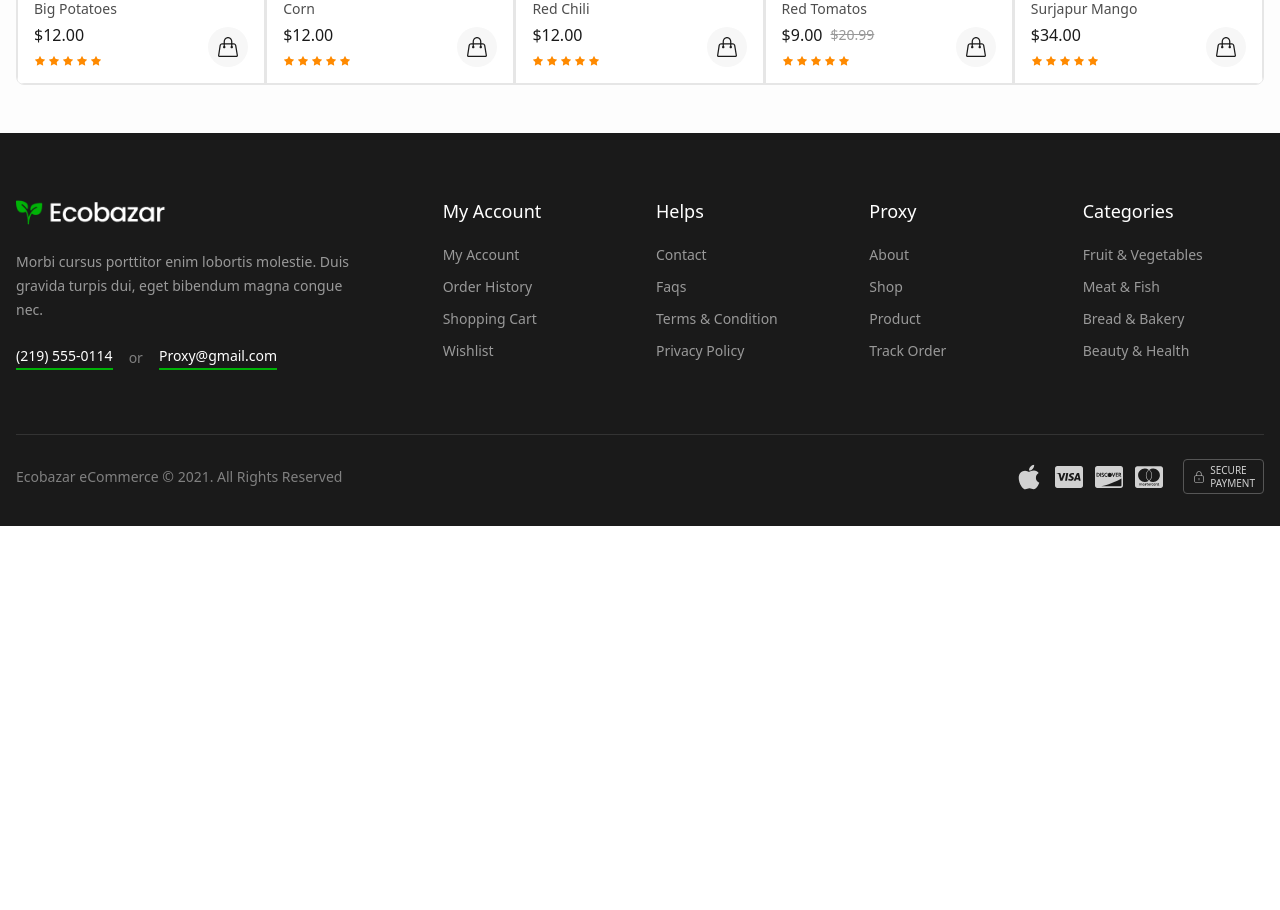
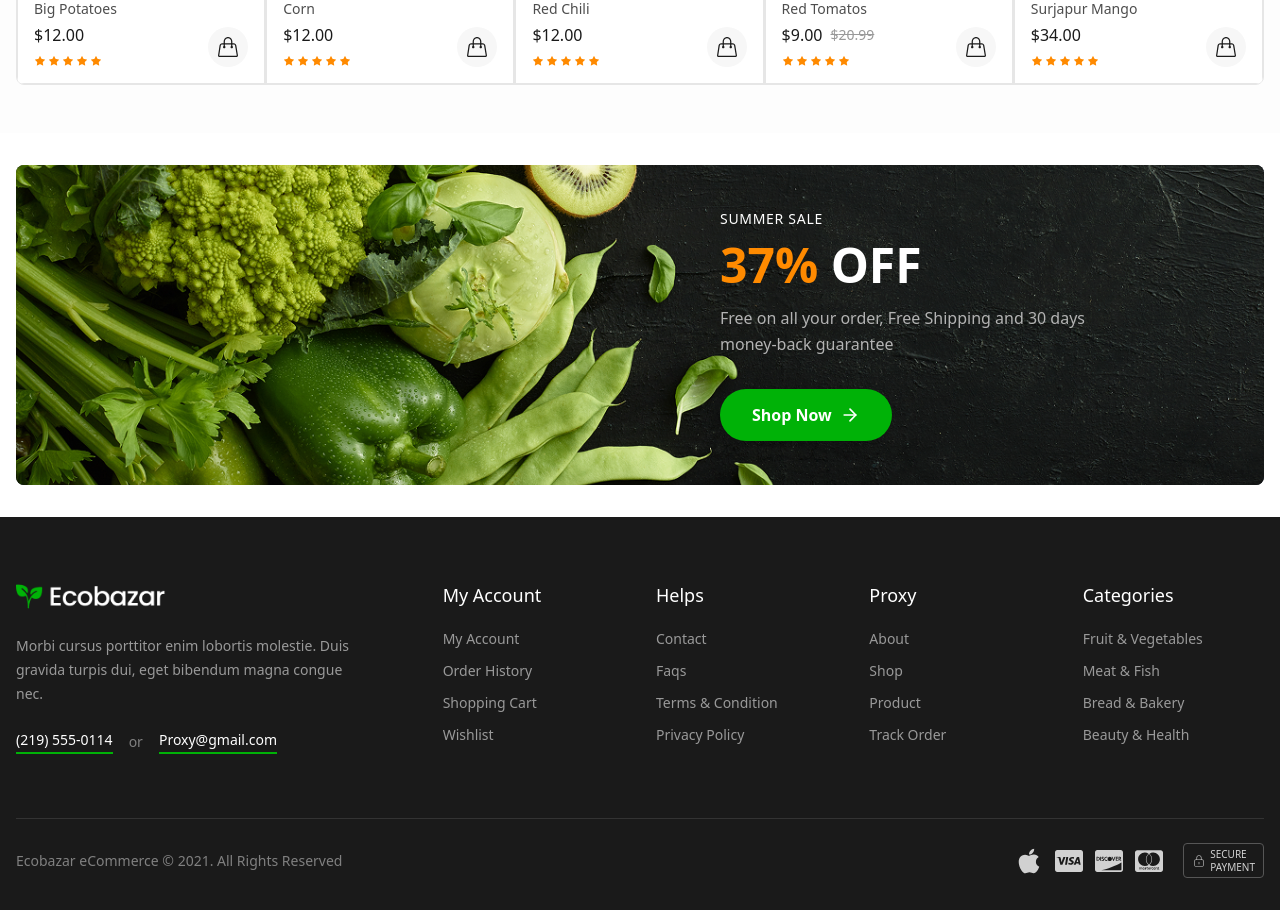
Before and after one commit to jefrinakterjui/Ecobazar-frontend, a Next.js app: page / in a window 1280 px wide. Shown: the part 3940-4850 px from the top of the page. Before the commit the page ends 4466 px from the top, so only its background shows below. Built offline with nearby package versions, Linux system fonts and the light colour scheme.

Commit message:
Discount section

```diff
--- a/src/app/(public)/page.tsx
+++ b/src/app/(public)/page.tsx
@@ -1,3 +1,4 @@
+import DiscountBanner from "@/components/module/Home/DiscountBanner";
 import Features from "@/components/module/Home/Features";
 import Hero from "@/components/module/Home/Hero";
 import HotDeals from "@/components/module/Home/HotDeals";
@@ -14,6 +15,7 @@ export default function page() {
             <PopularProducts/>
             <PromotionalBanners/>
             <HotDeals/>
+            <DiscountBanner/>
         </div>
     );
 }
--- /dev/null
+++ b/src/components/module/Home/DiscountBanner.tsx
@@ -0,0 +1,73 @@
+import Image from "next/image";
+import Link from "next/link";
+import { ArrowRight } from "lucide-react";
+
+interface BannerData {
+    id: number;
+    subtitle: string;
+    discount: string;
+    titleSuffix: string;
+    description: string;
+    buttonText: string;
+    link: string;
+    bgImage: string;
+}
+
+const bannerData: BannerData = {
+    id: 1,
+    subtitle: "SUMMER SALE",
+    discount: "37%",
+    titleSuffix: "OFF",
+    description: "Free on all your order, Free Shipping and 30 days money-back guarantee",
+    buttonText: "Shop Now",
+    link: "/shop",
+    bgImage: "/discount-banner-bg.png",
+};
+
+const DiscountBanner = () => {
+    return (
+        <section className="py-8 font-sans">
+            <div className="container mx-auto px-4">
+
+                <div className="relative w-full h-62.5 md:h-80 rounded-lg overflow-hidden bg-[#111827]">
+
+                    <div className="absolute inset-0 z-0">
+                        <Image
+                            src={bannerData.bgImage}
+                            alt="Summer Sale Banner"
+                            fill
+                            className="object-cover object-left"
+                            priority
+                        />
+                        <div className="absolute inset-0 bg-black/10 md:bg-transparent"></div>
+                    </div>
+
+                    <div className="absolute top-0 right-0 w-full md:w-1/2 h-full flex flex-col justify-center items-center md:items-start px-6 md:px-12 lg:px-20 z-10 text-center md:text-left">
+
+                        <p className="uppercase text-white text-xs md:text-sm font-medium tracking-wider mb-3">
+                            {bannerData.subtitle}
+                        </p>
+
+                        <h2 className="text-4xl md:text-5xl font-bold text-white mb-4">
+                            <span className="text-warning">{bannerData.discount}</span> {bannerData.titleSuffix}
+                        </h2>
+
+                        <p className="text-gray-300 text-sm md:text-base leading-relaxed mb-8 max-w-100">
+                            {bannerData.description}
+                        </p>
+
+                        <Link
+                            href={bannerData.link}
+                            className="inline-flex items-center gap-2 bg-primary hover:bg-primary-dark text-white font-semibold py-3.5 px-8 rounded-full transition-all shadow-lg hover:shadow-green-900/20 transform hover:-translate-y-0.5"
+                        >
+                            {bannerData.buttonText} <ArrowRight size={20} />
+                        </Link>
+                    </div>
+
+                </div>
+            </div>
+        </section>
+    );
+};
+
+export default DiscountBanner;
```
Also changed, not shown: public/discount-banner-bg.png (added).
